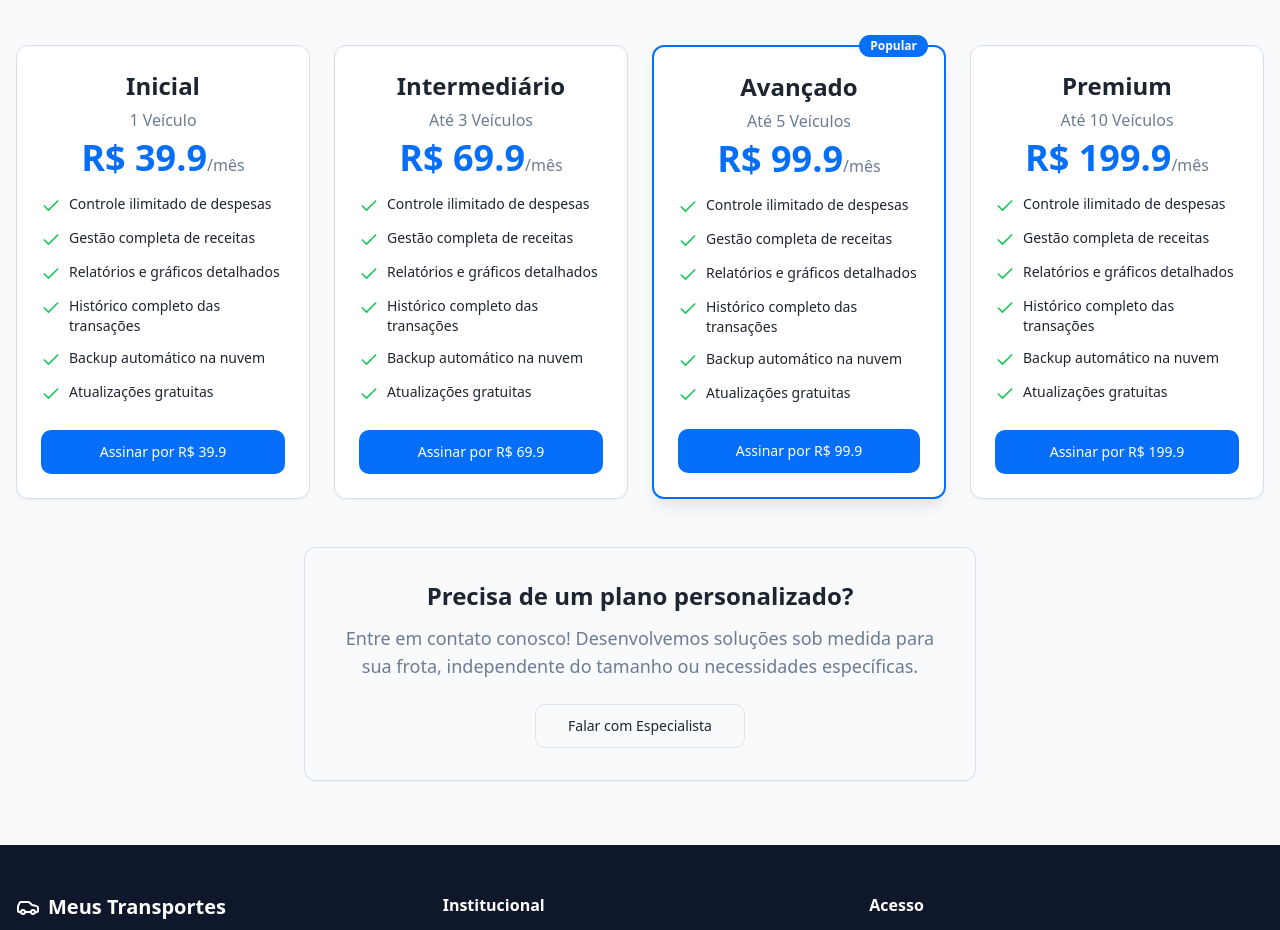
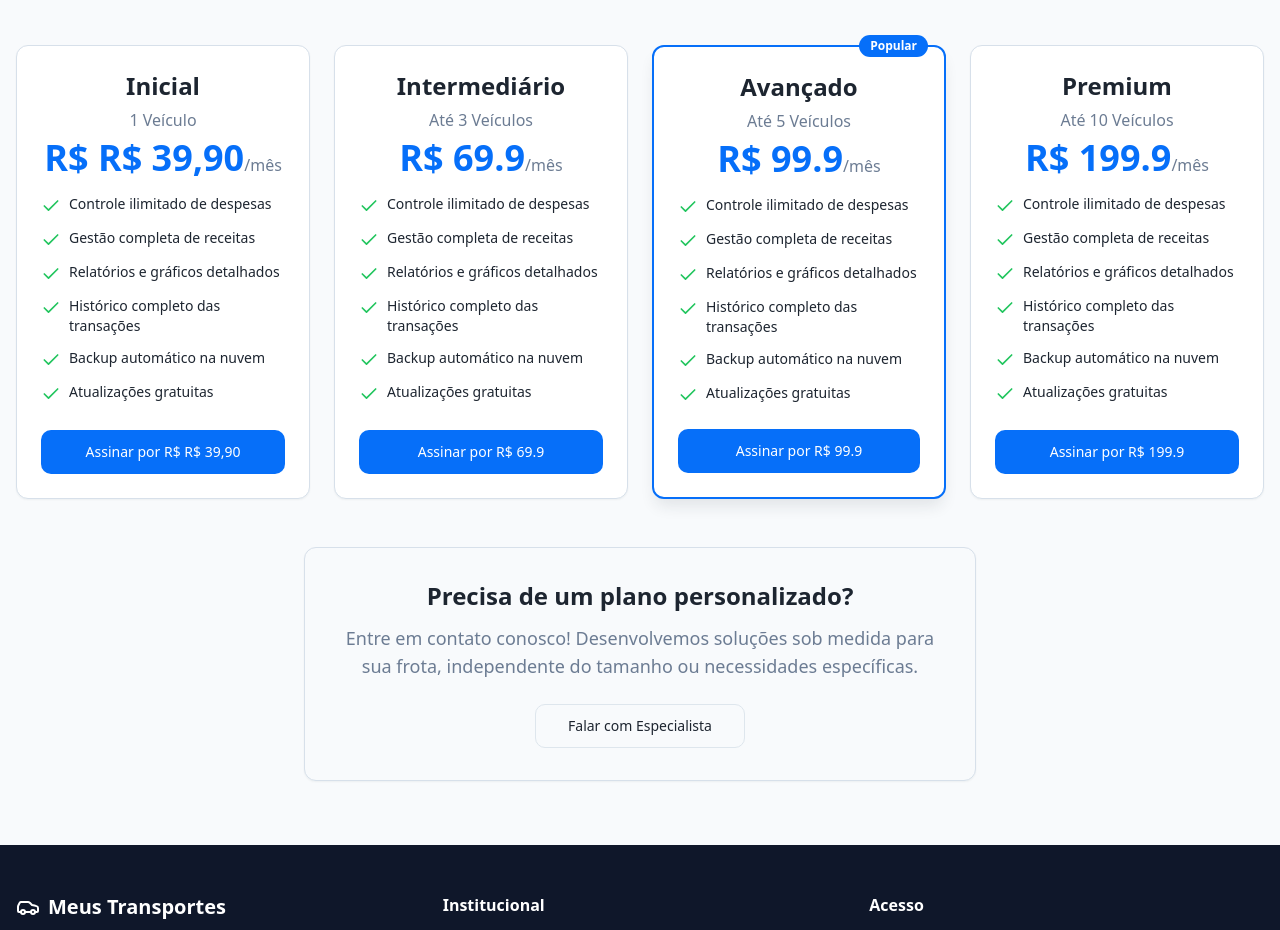
Before and after one commit to wappontes/meustransportes, a React (Vite) app: page / in a window 1280 px wide. Shown: the part 2780-3710 px from the top of the page. Built offline with nearby package versions, Linux system fonts and the light colour scheme.

Commit message:
Code edited in Lovable Code Editor

```diff
--- a/src/pages/LandingPage.tsx
+++ b/src/pages/LandingPage.tsx
@@ -200,7 +200,8 @@ export default function LandingPage() {
             <PricingCard
               name="Inicial"
               vehicles="1 Veículo"
-              price={39.9}
+              /*price={39.9}*/
+              price={(39.9).toLocaleString("pt-BR", { style: "currency", currency: "BRL" })}
               paymentLink="https://pay.cakto.com.br/3nraaax_600812"
               features={planFeatures}
             />
```
